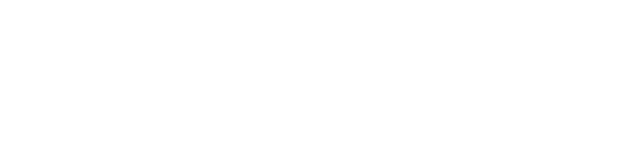
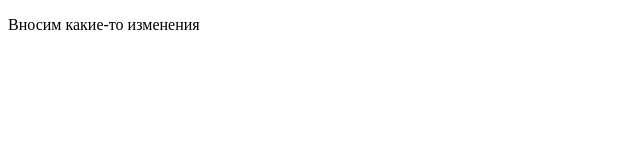
Before and after one commit to Clyde718/BEM_layout, a plain HTML site: page index.html in a window 1280 px wide. Shown: the whole page, without its empty margins (0-640 px from the left). Drawn offline with Linux system fonts and the light colour scheme.

Commit message:
Вносим изменения в ветку spikmi

```diff
--- a/index.html
+++ b/index.html
@@ -8,6 +8,9 @@
   <link rel="stylesheet" href="css/style.css">
 </head>
 
+
+<p>Вносим какие-то изменения</p>
+
 <body>
 
 </body>
```
